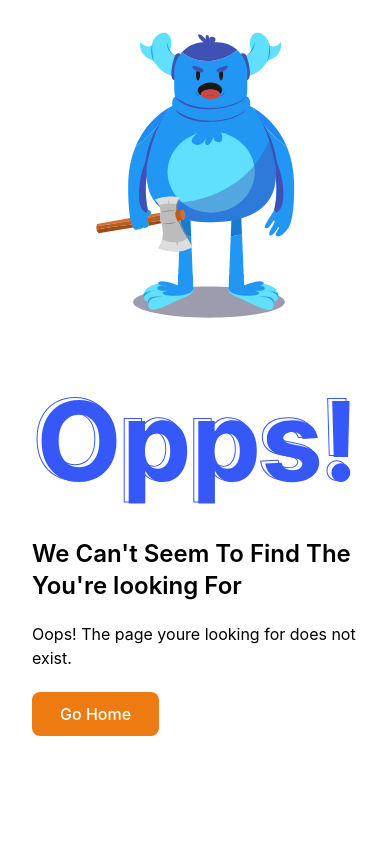
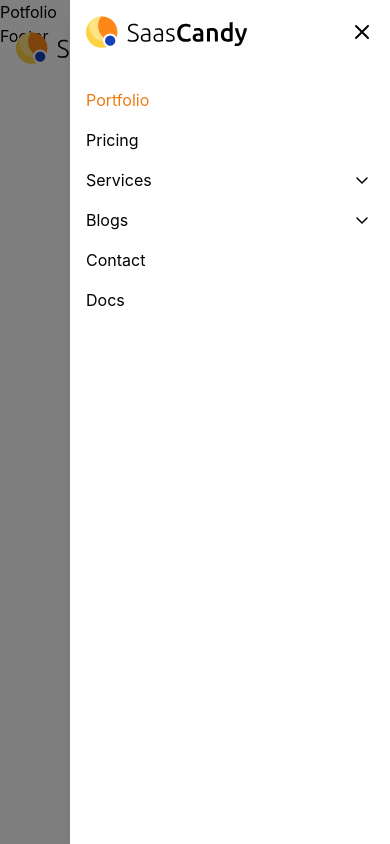
Before and after one commit to francourage56-byte/Seas-candy, a React (Vite) app: page /portfolio in a window 390 px wide. Built offline with nearby package versions, Linux system fonts and the light colour scheme; some icons are missing.

Commit message:
Add /MobileHeaderLink.jsx

```diff
--- a/src/App.jsx
+++ b/src/App.jsx
@@ -10,6 +10,7 @@ import Home from "./pages/Home";
 import SignUp from "./pages/SignUp";
 import ErrorPage from "./pages/ErrorPage";
 import Login from "./pages/Login";
+import Portfolio from "./pages/Portfolio";
 function MainLayout() {
   return (
     <Layout>
@@ -30,6 +31,7 @@ const App = () => {
 
         <Route element={<MainLayout />}>
           <Route path="/" element={<Home />} />
+          <Route path="/portfolio" element={<Portfolio />}/>
         </Route>
       </Routes>
     </BrowserRouter>
--- a/src/components/Header.jsx
+++ b/src/components/Header.jsx
@@ -1,10 +1,11 @@
-import { useRef, useState } from "react";
+import { useEffect, useRef, useState } from "react";
 import Logo from "./Logo";
 import { headerData } from "../constants/menuData";
 import HeaderLink from "./HeaderLink";
 import { Icon } from "@iconify/react";
 import { useTheme } from "next-themes";
 import { Link } from "react-router-dom";
+import MobileHeaderLink from "./MobileHeaderLink";
 
 const Header = () => {
   const [sticky, setSticky] = useState(false);
@@ -21,7 +22,30 @@ const Header = () => {
     setSticky(window.scrollY >= 80);
   };
 
-  const handleclickOutside = event;
+  const handleclickOutside = (event) => {
+    if (signInRef.current && !signInRef.current.contains(event.target)) {
+      setisSignInOpen(false);
+    }
+    if (signUpRef.current && !signUpRef.current.contains(event.target)) {
+      setisSignUpOpen(false);
+    }
+    if (
+      mobileMenuRef.current &&
+      !mobileMenuRef.current.contains(event.target) &&
+      navbarOpen
+    ) {
+      setNavbarOpen(false);
+    }
+  };
+
+  useEffect(() => {
+    window.addEventListener("scroll", handleScroll);
+    document.addEventListener("mousedown", handleclickOutside);
+    return () => {
+      window.removeEventListener("scroll", handleScroll);
+      document.removeEventListener("mousedown", handleclickOutside);
+    };
+  });
 
   return (
     <header
@@ -117,6 +141,12 @@ const Header = () => {
             </svg>
           </button>
         </div>
+
+        <nav className="flex flex-col items-start p-4">
+          {headerData.map((item, index) => (
+            <MobileHeaderLink key={index} item={item} />
+          ))}
+        </nav>
       </div>
     </header>
   );
--- /dev/null
+++ b/src/components/Hero.jsx
@@ -0,0 +1,5 @@
+const Hero = () => {
+  return <div>Hero</div>;
+};
+
+export default Hero;
--- /dev/null
+++ b/src/components/MobileHeaderLink.jsx
@@ -0,0 +1,72 @@
+import { useState } from "react";
+import { useLocation, Link } from "react-router-dom";
+
+const MobileHeaderLink = ({ item, onNavigate }) => {
+  const [submenuOpen, setsubmenuOpen] = useState(false);
+  const locantion = useLocation();
+  const path = location.pathname;
+
+  const handleToggle = (e) => {
+    if (item.submenu) {
+      e.preventDefult();
+      setsubmenuOpen(!submenuOpen);
+    } else if (onNavigate) {
+      onNavigate();
+    }
+  };
+
+  const isActive = item.href === path;
+  return (
+    <div className="relative w-full">
+      <Link
+        to={item.href}
+        onClick={handleToggle}
+        className={`flex items-center justify-between w-full py-2 text-black dark:text-white focus:outline-none ${
+          isActive ? "!text-primary dark:!text-primary" : ""
+        }`}
+      >
+        <span>{item.label}</span>
+        {item.submenu && (
+          <svg
+            xmlns="http://www.w3.org/2000/svg"
+            width="1.5em"
+            height="1.5em"
+            viewBox="0 0 24 24"
+            className="ml-1"
+          >
+            <path
+              fill="none"
+              stroke="currentColor"
+              strokeLinecap="round"
+              strokeLinejoin="round"
+              strokeWidth="1.5"
+              d="m7 10l5 5l5-5"
+            />
+          </svg>
+        )}
+      </Link>
+
+      {submenuOpen && item.submenu && (
+        <div className="bg-gray-50 dark:bg-darkmode p-2 w-full rounded">
+
+            {item.submenu.map((subItem, index) => (
+                <Link
+
+                key={index}
+
+                to={subItem.href}
+
+                onClick={() => onNavigate && onNavigate()}
+                className="block py-2 px-2 text-gray-600 dark:text-gray-300 hover:text-primary dark:hover:text-primary"
+
+                >
+                {submenu.label}
+                </Link>
+            ))}
+        </div>
+      )}
+    </div>
+  );
+};
+
+export default MobileHeaderLink;
--- a/src/pages/Home.jsx
+++ b/src/pages/Home.jsx
@@ -1,5 +1,11 @@
+import Hero from "../components/Hero";
+
 const Home = () => {
-  return <div>Home</div>;
+  return (
+    <main>
+      <Hero />
+    </main>
+  );
 };
 
 export default Home;
--- /dev/null
+++ b/src/pages/Portfolio.jsx
@@ -0,0 +1,5 @@
+const Portfolio = () => {
+  return <div>Potfolio</div>;
+};
+
+export default Portfolio;
```
